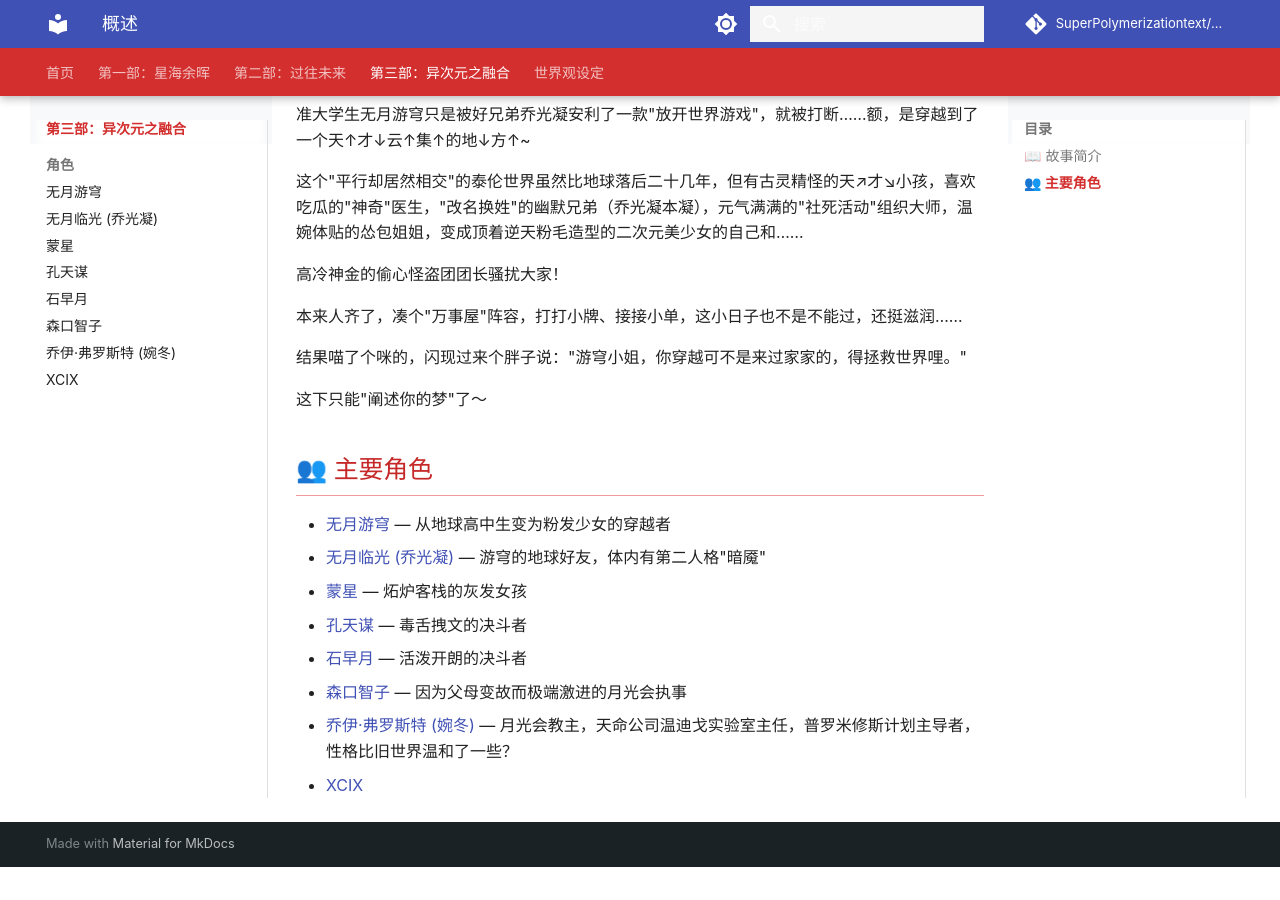
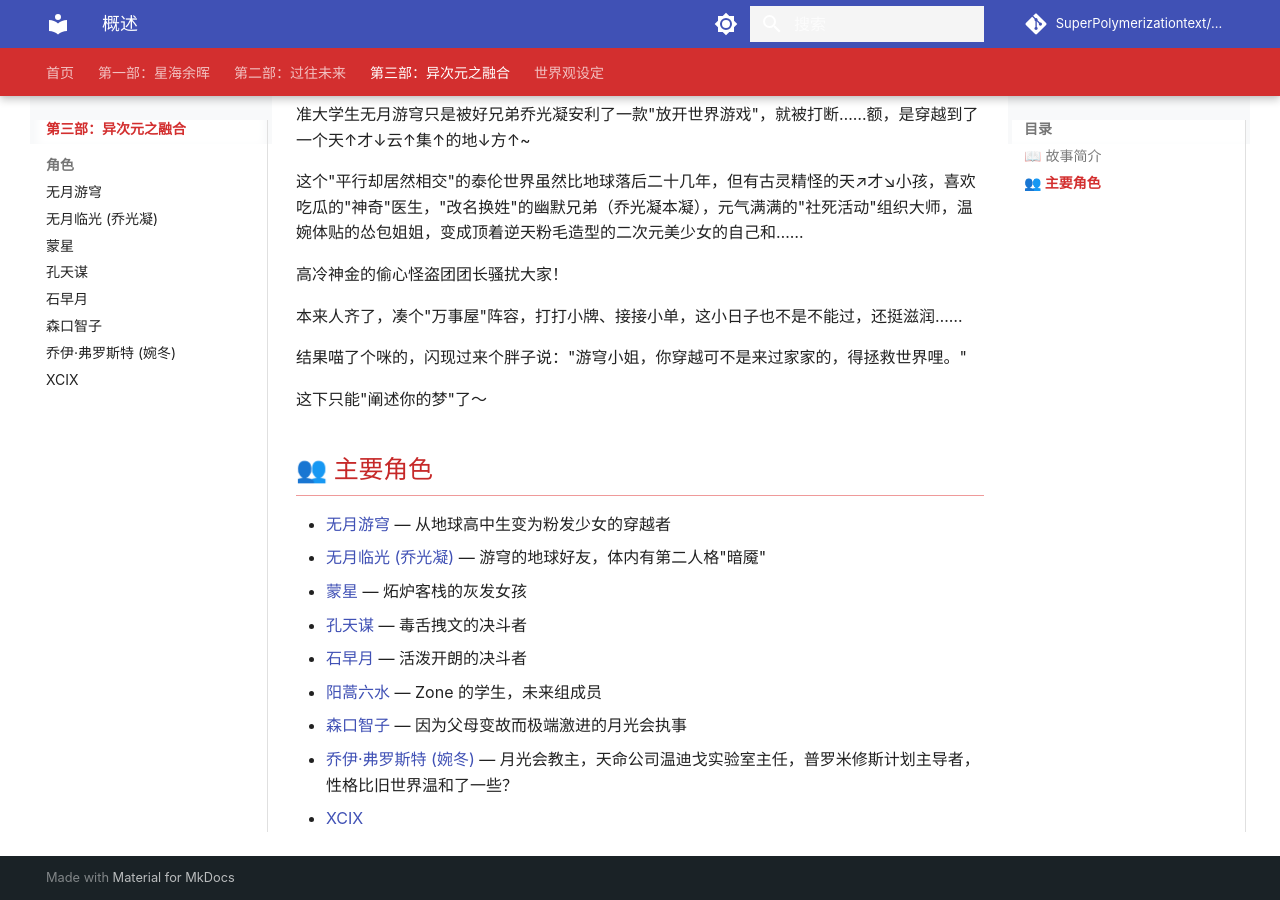
Before and after one commit to IceMoonSong/SuperPolymerizationtext, an MkDocs documentation site: the page built from docs/03-异次元之融合/README.md, in a window 1280 px wide and 900 px high, scrolled down 1137 px. Built offline with MkDocs 1.6.1 and Material for MkDocs 9.7.7, drawn with Linux system fonts in a browser that asks for light colours; comment, search, counter and statistics services are not loaded; before the commit the page ends 2004 px from its top, so only the background shows below that.

Commit message:
Add character 阳蒿六水 to README.md

```diff
--- a/docs/03-异次元之融合/README.md
+++ b/docs/03-异次元之融合/README.md
@@ -23,6 +23,7 @@
 - [蒙星](角色/蒙星.md) — 炻炉客栈的灰发女孩
 - [孔天谋](角色/孔天谋.md) — 毒舌拽文的决斗者
 - [石早月](角色/石早月.md) — 活泼开朗的决斗者
+- [阳蒿六水](角色/阳蒿六水.md) — Zone 的学生，未来组成员
 - [森口智子](../02-过往未来/角色/森口智子.md) — 因为父母变故而极端激进的月光会执事
 - [乔伊·弗罗斯特 (婉冬)](角色/乔伊·弗罗斯特2.md) — 月光会教主，天命公司温迪戈实验室主任，普罗米修斯计划主导者，性格比旧世界温和了一些？
 - [XCIX](角色/XCIX.md)
```
